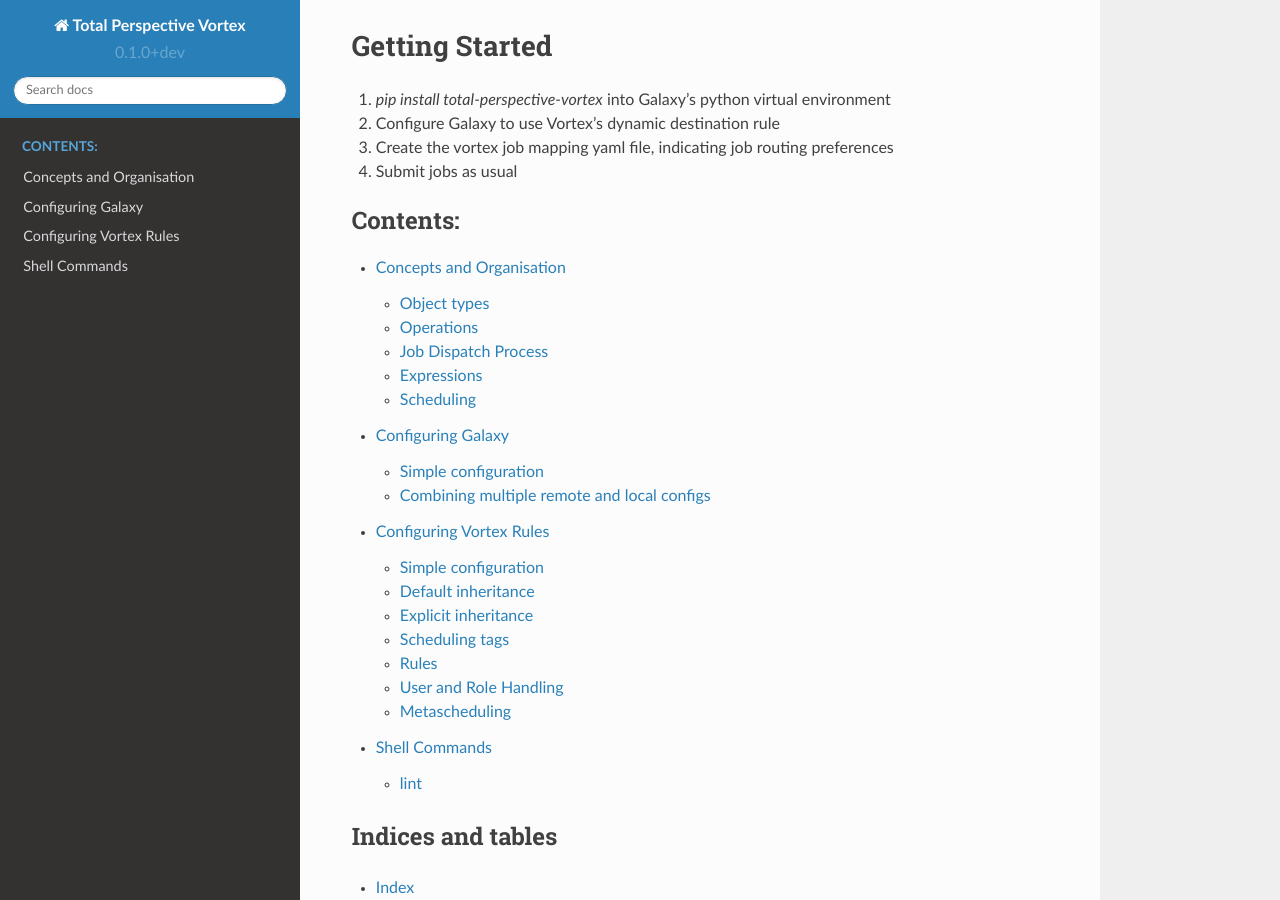
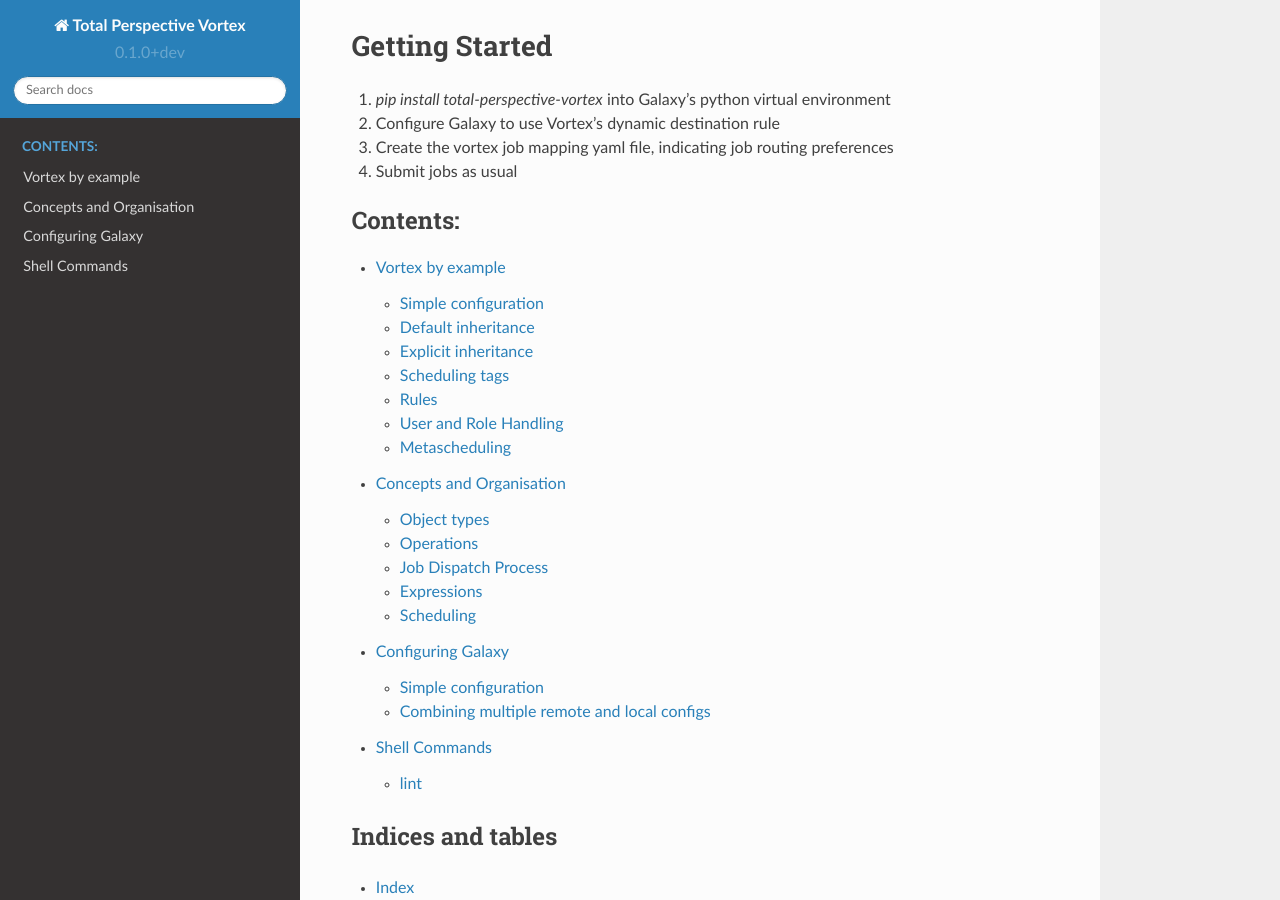
Before and after one commit to galaxyproject/total-perspective-vortex, a Sphinx documentation site: the page built from docs/index.rst, in a window 1280 px wide and 900 px high, scrolled down 609 px. Built offline with Sphinx 7.4.7 and the Read the Docs theme 2.0.0, drawn with Linux system fonts in a browser that asks for light colours.

Commit message:
Rename and move vortex by example section

```diff
--- a/docs/index.rst
+++ b/docs/index.rst
@@ -37,9 +37,9 @@ Getting Started
    :maxdepth: 2
    :caption: Contents:
 
+   topics/vortex_by_example.rst
    topics/concepts.rst
    topics/configure_galaxy.rst
-   topics/configure_vortex_rules.rst
    topics/shell_commands.rst
 
 Indices and tables
--- a/docs/topics/configure_vortex_rules.rst
+++ b/docs/topics/vortex_by_example.rst
@@ -1,5 +1,5 @@
-Configuring Vortex Rules
-========================
+Vortex by example
+=================
 
 Simple configuration
 --------------------
```
Also changed, not shown: other parts of docs/topics/vortex_by_example.rst (+1 -1 lines).
